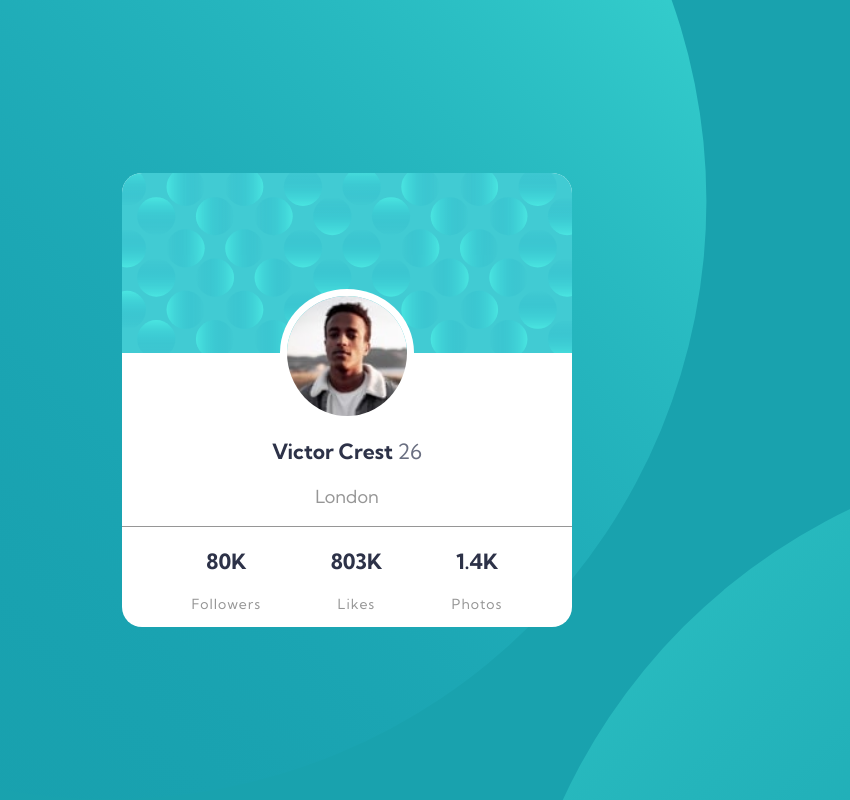
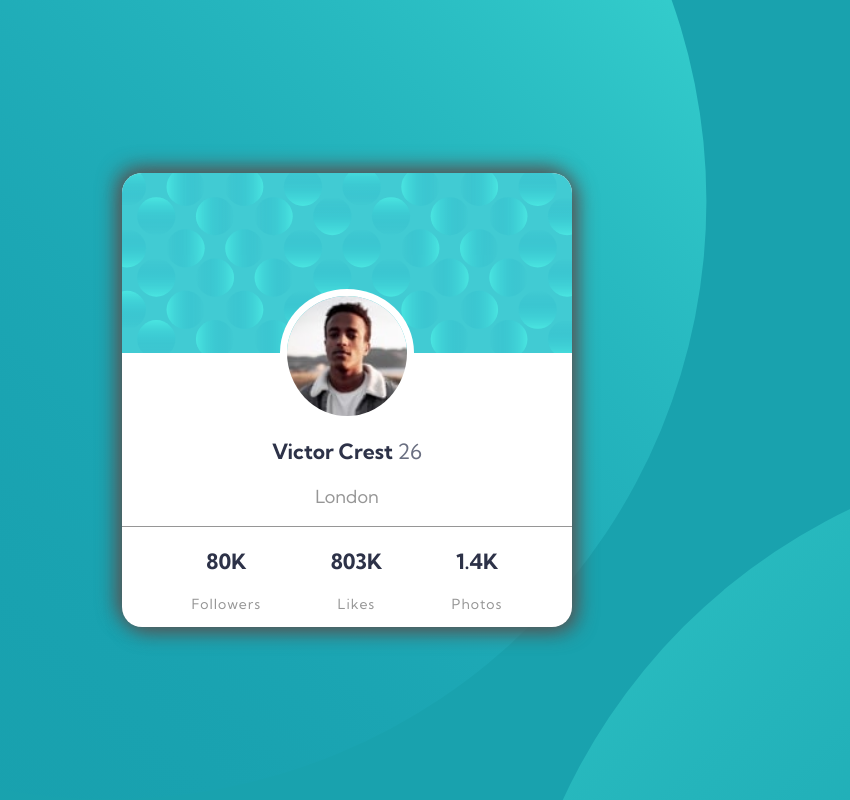
Before and after one commit to Gobi-J/FED-Learning, a plain HTML site: page Day_3.1/index.html in a window 1280 px wide. In both pictures the pointer is over the element 640 px from the left and 399 px from the top of the page. Shown: the whole page, without its empty margins (293-1143 px from the left). Drawn offline with Linux system fonts and the light colour scheme.

Commit message:
Added shadow

```diff
--- a/Day_3.1/style.css
+++ b/Day_3.1/style.css
@@ -37,6 +37,10 @@ body{
     width: 450px;
     background-color: white;
     border-radius: 20px;
+    transition: box-shadow .2s;
+}
+.hero:hover{
+    box-shadow: 5px 5px 20px #555, -5px -5px 20px #555;
 }
 img{
     border-top-left-radius: 20px;
```
